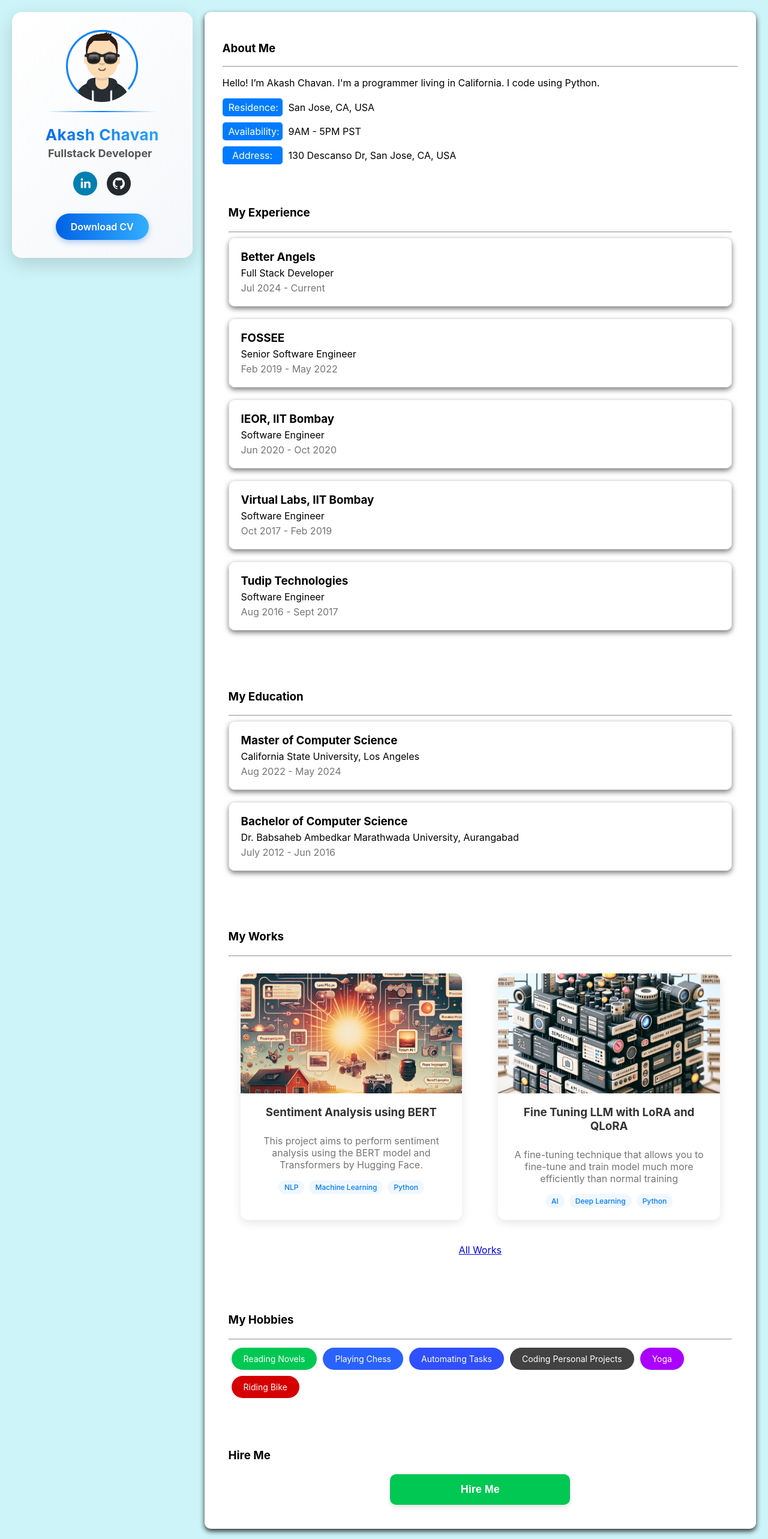
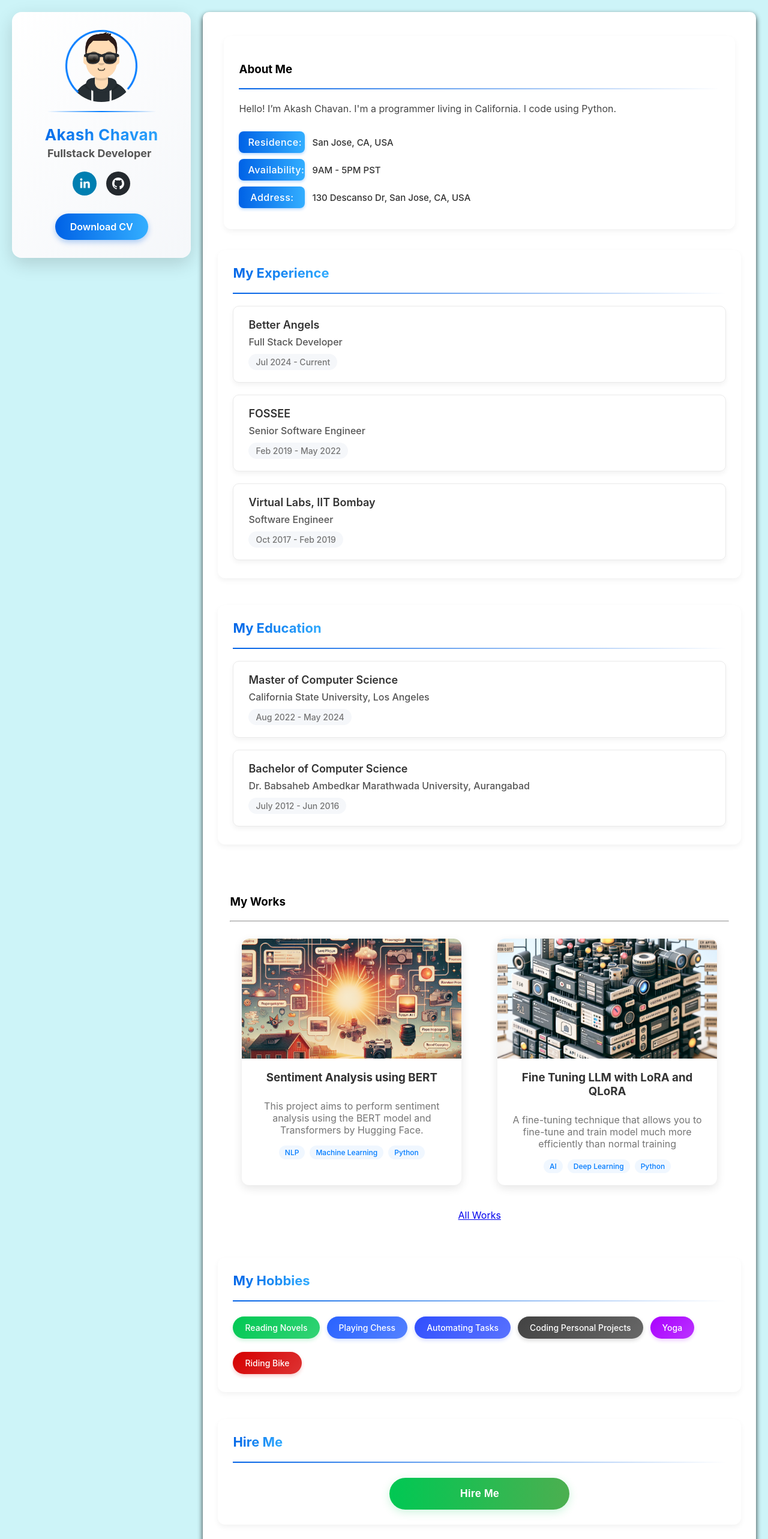
Before and after one commit to CruiseDevice/portfolio-v1, a React (Create React App) app: page / in a window 1280 px wide. Shown: the top 2566 px of the page at 60% size. Built offline with nearby package versions, Linux system fonts and the light colour scheme.

Commit message:
update ui

```diff
--- a/src/components/AboutMe.tsx
+++ b/src/components/AboutMe.tsx
@@ -2,39 +2,77 @@ import styled from "styled-components";
 
 const AboutSection = styled.div`
   margin: 10px;
+  background: white;
+  border-radius: 12px;
+  padding: 25px;
+  box-shadow: 0 4px 10px rgba(0, 0, 0, 0.05);
+  transition: transform 0.3s ease, box-shadow 0.3s ease;
+
+  &:hover {
+    transform: translateY(-3px);
+    box-shadow: 0 6px 15px rgba(0, 0, 0, 0.8);
+  }
+`;
+
+const Divider = styled.hr`
+  width: 100%;
+  margin: 20px 0;
+  border: none;
+  height: 2px;
+  background: linear-gradient(to right, #0062E6, transparent);
+`;
+
+const Bio = styled.p`
+  font-size: 16px;
+  line-height: 1.6;
+  color: #444;
+  margin-bottom: 25px;
 `;
 
 const Info = styled.div`
   display: flex;
   align-items: center;
-  gap: 10px;
-  margin-top: 10px;
+  gap: 12px;
+  margin-bottom: 10px;
+  transition: transform 0.2s ease;
 
+  &:hover {
+    transform: translateX(5px);
+  }
+`;
+
+const InfoValue = styled.div`
+  font-size: 15px;
+  color: #333;
+  font-weight: 500;
 `;
 
 const Label = styled.div`
-  background-color: #007BFF;
+  background: linear-gradient(to right, #0062E6, #33AEFF);
   color: white;
-  padding: 5px 10px;
-  border-radius: 5px;
-  width: 100px;
+  padding: 8px 15px;
+  border-radius: 8px;
+  width: 110px;
   text-align: center;
-  `;
+  font-weight: 500;
+  letter-spacing: 0.5px;
+  box-shadow: 0 2px 5px rgba(0, 123, 255, 0.3);
+`;
 
 function AboutMe () {
   return (
     <AboutSection>
       <h3>About Me</h3>
-      <hr />
-      <p>Hello! I’m Akash Chavan. I'm a programmer living in California. I code using Python.</p>
+      <Divider />
+      <Bio>Hello! I’m Akash Chavan. I'm a programmer living in California. I code using Python.</Bio>
       <Info>
-        <Label>Residence: </Label> <span>San Jose, CA, USA</span>
+        <Label>Residence: </Label> <InfoValue>San Jose, CA, USA</InfoValue>
       </Info>
       <Info>
-        <Label>Availability: </Label> <span>9AM - 5PM PST</span>
+        <Label>Availability: </Label> <InfoValue>9AM - 5PM PST</InfoValue>
       </Info>
       <Info>
-        <Label>Address: </Label> <span>130 Descanso Dr, San Jose, CA, USA</span>
+        <Label>Address: </Label> <InfoValue>130 Descanso Dr, San Jose, CA, USA</InfoValue>
       </Info>
     </AboutSection>
   );
--- a/src/components/Education.tsx
+++ b/src/components/Education.tsx
@@ -2,18 +2,58 @@ import styled from "styled-components";
 import EducationItem from "./EducationItem";
 
 const EducationWrapper = styled.div`
-  margin: 20px;
+  background: white;
+  border-radius: 12px;
+  padding: 25px;
+  margin-bottom: 20px;
+  box-shadow: 0 4px 10px rgba(0, 0, 0, 0.05);
+  transition: transform 0.3s ease, box-shadow 0.3s ease;
+
+  &:hover {
+    transform: translateY(-3px);
+    box-shadow: 0 6px 15px rgba(0, 0, 0, 0.08);
+  }
 `;
 
-const SectionTitle = styled.h3`
-  margin-botton: 20px;
+const SectionHeader = styled.div`
+  display: flex;
+  align-items: center;
+  margin-bottom: 20px;
 `;
 
-function Education () {
+const Title = styled.h3`
+  font-size: 22px;
+  font-weight: 700;
+  margin: 0;
+  background: linear-gradient(120deg, #0062E6, #33AEFF);
+  -webkit-background-clip: text;
+  -webkit-text-fill-color: transparent;
+  position: relative;
+`;
+
+const Divider = styled.hr`
+  width: 100%;
+  margin: 20px 0;
+  border: none;
+  height: 2px;
+  background: linear-gradient(to right, #0062E6, transparent);
+`;
+
+const EducationItems = styled.div`
+  display: flex;
+  flex-direction: column;
+  gap: 15px;
+  margin-top: 20px;
+`;
+
+function Education() {
   return (
     <EducationWrapper>
-      <SectionTitle>My Education</SectionTitle>
-      <hr />
+      <SectionHeader>
+        <Title>My Education</Title>
+      </SectionHeader>
+      <Divider />
+      <EducationItems>
         <EducationItem
           degree="Master of Computer Science"
           institution="California State University, Los Angeles"
@@ -24,8 +64,9 @@ function Education () {
           institution="Dr. Babsaheb Ambedkar Marathwada University, Aurangabad"
           duration="July 2012 - Jun 2016"
         />
+      </EducationItems>
     </EducationWrapper>
-  )
+  );
 }
 
 export default Education;
--- a/src/components/EducationItem.tsx
+++ b/src/components/EducationItem.tsx
@@ -1,36 +1,55 @@
-import React from "react";
 import styled from "styled-components";
 
 const EducationItemWrapper = styled.div`
-  border: 1px solid #e0e0e0;
+  border: 1px solid #eaeaea;
   border-radius: 10px;
-  padding: 20px;
-  margin-bottom: 20px;
-  box-shadow: 0 4px 8px rgba(0, 0, 0, 0.5);
+  padding: 20px 25px;
+  margin-bottom: 5px;
+  box-shadow: 0 4px 8px rgba(0, 0, 0, 0.05);
+  transition: transform 0.3s ease, box-shadow 0.3s ease;
+
+  &:hover {
+    transform: translateX(5px);
+    box-shadow: 0 6px 12px rgba(0, 0, 0, 0.08);
+    border-left: 3px solid #0062E6;
+  }
 `;
 
 const Degree = styled.h3`
-  margin: 0;
-  font-weight: bold;
+  margin: 0 0 8px 0;
+  font-weight: 600;
+  color: #333;
+  font-size: 18px;
 `;
 
 const Institution = styled.p`
-  margin: 5px 0;
+  margin: 5px 0 10px 0;
+  font-size: 16px;
+  color: #555;
+  font-weight: 500;
 `;
 
 const Duration = styled.p`
   margin: 0;
   color: #757575;
+  font-size: 14px;
+  display: inline-block;
+  background-color: #f5f7fa;
+  padding: 5px 12px;
+  border-radius: 20px;
+  font-weight: 500;
 `;
 
-function EducationItem ({degree, institution, duration}: {degree: string, institution: string; duration: string}) {
+function EducationItem({degree, institution, duration}: {
+  degree: string, institution: string, duration: string
+}) {
   return (
     <EducationItemWrapper>
       <Degree>{degree}</Degree>
       <Institution>{institution}</Institution>
       <Duration>{duration}</Duration>
     </EducationItemWrapper>
-  )
+  );
 }
 
 export default EducationItem;
--- a/src/components/Experience.tsx
+++ b/src/components/Experience.tsx
@@ -3,18 +3,58 @@ import styled from "styled-components";
 import ExperienceItem from "./ExperienceItem";
 
 const ExperienceWrapper = styled.div`
-  margin: 20px;
-`
+  background: white;
+  border-radius: 12px;
+  padding: 25px;
+  margin-bottom: 20px;
+  box-shadow: 0 4px 10px rgba(0, 0, 0, 0.05);
+  transition: transform 0.3s ease, box-shadow 0.3s ease;
 
-const SectionTitle = styled.h3`
+  &:hover {
+    transform: translateY(-3px);
+    box-shadow: 0 6px 15px rgba(0, 0, 0, 0.08);
+  }
+`;
+
+const SectionHeader = styled.div`
+  display: flex;
+  align-items: center;
   margin-bottom: 20px;
-`
+`;
 
-function Experience () {
+const Title = styled.h3`
+  font-size: 22px;
+  font-weight: 700;
+  margin: 0;
+  background: linear-gradient(120deg, #0062E6, #33AEFF);
+  -webkit-background-clip: text;
+  -webkit-text-fill-color: transparent;
+  position: relative;
+`;
+
+const Divider = styled.hr`
+  width: 100%;
+  margin: 20px 0;
+  border: none;
+  height: 2px;
+  background: linear-gradient(to right, #0062E6, transparent);
+`;
+
+const ExperienceItems = styled.div`
+  display: flex;
+  flex-direction: column;
+  gap: 15px;
+  margin-top: 20px;
+`;
+
+function Experience() {
   return (
     <ExperienceWrapper>
-      <SectionTitle>My Experience</SectionTitle>
-      <hr />
+      <SectionHeader>
+        <Title>My Experience</Title>
+      </SectionHeader>
+      <Divider />
+      <ExperienceItems>
         <ExperienceItem
           organization="Better Angels"
           designation="Full Stack Developer"
@@ -26,22 +66,13 @@ function Experience () {
           duration="Feb 2019 - May 2022"
         />
         <ExperienceItem
-        organization="IEOR, IIT Bombay"
-        designation="Software Engineer"
-        duration="Jun 2020 - Oct 2020"
-      />
-      <ExperienceItem
           organization="Virtual Labs, IIT Bombay"
           designation="Software Engineer"
           duration="Oct 2017 - Feb 2019"
         />
-      <ExperienceItem
-        organization="Tudip Technologies"
-        designation="Software Engineer"
-        duration="Aug 2016 - Sept 2017"
-      />
+      </ExperienceItems>
     </ExperienceWrapper>
-  )
+  );
 }
 
 export default Experience;
--- a/src/components/ExperienceItem.tsx
+++ b/src/components/ExperienceItem.tsx
@@ -2,29 +2,64 @@ import React from "react";
 import styled from "styled-components";
 
 const ExperienceItemWrapper = styled.div`
-  border: 1px solid #e0e0e0;
+  border: 1px solid #eaeaea;
   border-radius: 10px;
-  padding: 20px;
-  margin-bottom: 20px;
-  box-shadow: 0 4px 8px rgba(0, 0, 0, 0.5);
+  padding: 20px 25px;
+  margin-bottom: 5px;
+  box-shadow: 0 4px 8px rgba(0, 0, 0, 0.05);
+  transition: all 0.3s ease;
+  position: relative;
+  overflow: hidden;
+
+  &:before {
+    content: '';
+    position: absolute;
+    left: 0;
+    top: 0;
+    height: 100%;
+    width: 4px;
+    background: linear-gradient(to bottom, #0062E6, #33AEFF);
+    opacity: 0;
+    transition: opacity 0.3s ease;
+  }
+
+  &:hover {
+    transform: translateX(5px);
+    box-shadow: 0 6px 12px rgba(0, 0, 0, 0.08);
+
+    &:before {
+      opacity: 1;
+    }
+  }
 `;
 
 const Organization = styled.h3`
-  margin: 0;
-  font-weight: bold;
+  margin: 0 0 8px 0;
+  font-weight: 600;
+  color: #333;
+  font-size: 18px;
 `;
 
 const Designation = styled.p`
-  margin: 5px 0;
+  margin: 5px 0 10px 0;
+  font-size: 16px;
+  color: #555;
+  font-weight: 500;
 `;
 
 const Duration = styled.p`
   margin: 0;
   color: #757575;
+  font-size: 14px;
+  display: inline-block;
+  background-color: #f5f7fa;
+  padding: 5px 12px;
+  border-radius: 20px;
+  font-weight: 500;
 `;
 
-function ExperienceItem ({organization, designation, duration}: {
-  organization: string; designation: string; duration: string
+function ExperienceItem({organization, designation, duration}: {
+  organization: string, designation: string, duration: string
 }) {
   return (
     <ExperienceItemWrapper>
@@ -32,7 +67,7 @@ function ExperienceItem ({organization, designation, duration}: {
       <Designation>{designation}</Designation>
       <Duration>{duration}</Duration>
     </ExperienceItemWrapper>
-  )
+  );
 }
 
 export default ExperienceItem;
--- a/src/components/HireMe.tsx
+++ b/src/components/HireMe.tsx
@@ -1,41 +1,98 @@
 import styled from 'styled-components';
 
 const HireMeWrapper = styled.div`
-  margin: 20px;
+  background: white;
+  border-radius: 12px;
+  padding: 25px;
+  margin-bottom: 20px;
+  box-shadow: 0 4px 10px rgba(0, 0, 0, 0.05);
+  transition: transform 0.3s ease, box-shadow 0.3s ease;
+
+  &:hover {
+    transform: translateY(-3px);
+    box-shadow: 0 6px 15px rgba(0, 0, 0, 0.08);
+  }
 `;
 
-const SectionTitle = styled.h3`
+const SectionHeader = styled.div`
+  display: flex;
+  align-items: center;
   margin-bottom: 20px;
+`;
+
+const Title = styled.h3`
+  font-size: 22px;
+  font-weight: 700;
+  margin: 0;
+  background: linear-gradient(120deg, #0062E6, #33AEFF);
+  -webkit-background-clip: text;
+  -webkit-text-fill-color: transparent;
+  position: relative;
+`;
+
+const Divider = styled.hr`
+  width: 100%;
+  margin: 20px 0;
+  border: none;
+  height: 2px;
+  background: linear-gradient(to right, #0062E6, transparent);
 `;
 
 const ButtonContainer = styled.div`
   display: flex;
   justify-content: center;
+  margin-top: 25px;
 `;
 
 const HireMeButton = styled.button`
-  background-color: #00C853;
+  background: linear-gradient(to right, #00C853, #4CAF50);
   color: white;
   border: none;
-  padding: 15px 30px;
-  border-radius: 10px;
+  padding: 16px 40px;
+  border-radius: 50px;
   font-size: 18px;
-  font-weight: bold;
+  font-weight: 600;
   cursor: pointer;
-  box-shadow: 0 4px 8px rgba(0, 0, 0, 0.1);
-  transition: background-color 0.3s;
+  box-shadow: 0 4px 15px rgba(0, 200, 83, 0.2);
+  transition: all 0.3s ease;
   width: 100%;
   max-width: 300px;
+  position: relative;
+  overflow: hidden;
 
   &:hover {
-    background-color: #00a743;
+    transform: translateY(-3px);
+    box-shadow: 0 8px 20px rgba(0, 200, 83, 0.4);
+  }
+
+  &:active {
+    transform: translateY(1px);
+  }
+
+  &:before {
+    content: '';
+    position: absolute;
+    top: 0;
+    left: 0;
+    width: 100%;
+    height: 100%;
+    background: linear-gradient(45deg, rgba(255,255,255,0.1), rgba(255,255,255,0.2));
+    transform: translateX(-100%);
+    transition: transform 0.6s;
+  }
+
+  &:hover:before {
+    transform: translateX(100%);
   }
 `;
 
 const HireMe = () => {
   return (
     <HireMeWrapper>
-      <SectionTitle>Hire Me</SectionTitle>
+      <SectionHeader>
+        <Title>Hire Me</Title>
+      </SectionHeader>
+      <Divider />
       <ButtonContainer>
         <HireMeButton>Hire Me</HireMeButton>
       </ButtonContainer>
--- a/src/components/Hobbies.tsx
+++ b/src/components/Hobbies.tsx
@@ -2,23 +2,57 @@ import styled from "styled-components";
 import HobbyTag from "./HobbyTag";
 
 const HobbiesWrapper = styled.div`
-  margin: 20px;
+  background: white;
+  border-radius: 12px;
+  padding: 25px;
+  margin-bottom: 20px;
+  box-shadow: 0 4px 10px rgba(0, 0, 0, 0.05);
+  transition: transform 0.3s ease, box-shadow 0.3s ease;
+
+  &:hover {
+    transform: translateY(-3px);
+    box-shadow: 0 6px 15px rgba(0, 0, 0, 0.08);
+  }
 `;
 
-const SectionTitle = styled.h3`
+const SectionHeader = styled.div`
+  display: flex;
+  align-items: center;
   margin-bottom: 20px;
+`;
+
+const Title = styled.h3`
+  font-size: 22px;
+  font-weight: 700;
+  margin: 0;
+  background: linear-gradient(120deg, #0062E6, #33AEFF);
+  -webkit-background-clip: text;
+  -webkit-text-fill-color: transparent;
+  position: relative;
+`;
+
+const Divider = styled.hr`
+  width: 100%;
+  margin: 20px 0;
+  border: none;
+  height: 2px;
+  background: linear-gradient(to right, #0062E6, transparent);
 `;
 
 const TagsContainer = styled.div`
   display: flex;
   flex-wrap: wrap;
+  gap: 12px;
+  margin-top: 20px;
 `;
 
-function Hobbies () {
+function Hobbies() {
   return (
     <HobbiesWrapper>
-      <SectionTitle>My Hobbies</SectionTitle>
-      <hr />
+      <SectionHeader>
+        <Title>My Hobbies</Title>
+      </SectionHeader>
+      <Divider />
       <TagsContainer>
         <HobbyTag text="Reading Novels" color="#00C853" />
         <HobbyTag text="Playing Chess" color="#2962FF" />
@@ -28,7 +62,7 @@ function Hobbies () {
         <HobbyTag text="Riding Bike" color="#D50000" />
       </TagsContainer>
     </HobbiesWrapper>
-  )
+  );
 }
 
 export default Hobbies;
--- a/src/components/HobbyTag.tsx
+++ b/src/components/HobbyTag.tsx
@@ -2,12 +2,22 @@ import styled from 'styled-components';
 
 const Tag = styled.span<{ color: string }>`
   display: inline-block;
-  background-color: ${props => props.color};
+  background: ${props => `linear-gradient(135deg, ${props.color}, ${props.color}CC)`};
   color: white;
   padding: 10px 20px;
-  border-radius: 20px;
-  margin: 5px;
+  border-radius: 50px;
+  margin: 5px 0;
   font-size: 14px;
+  font-weight: 500;
+  box-shadow: 0 3px 6px ${props => `${props.color}33`};
+  transition: all 0.3s ease;
+  cursor: default;
+  user-select: none;
+
+  &:hover {
+    transform: translateY(-3px) scale(1.05);
+    box-shadow: 0 5px 10px ${props => `${props.color}66`};
+  }
 `;
 
 const HobbyTag = ({ text, color }: { text: string; color: string }) => {
--- a/src/components/MainContent.tsx
+++ b/src/components/MainContent.tsx
@@ -1,3 +1,4 @@
+import styled from 'styled-components';
 import AboutMe from './AboutMe';
 import Education from './Education';
 import Experience from './Experience';
@@ -5,18 +6,50 @@ import Works from './Works';
 import Hobbies from './Hobbies';
 import HireMe from './HireMe';
 
+const ContentContainer = styled.div`
+  display: flex;
+  flex-direction: column;
+  gap: 25px;
+  padding: 10px 5px;
+  width: 100%;
+
+  /* Add a subtle animation for content sections as they come into view */
+  & > * {
+    opacity: 0;
+    animation: fadeIn 0.5s ease-in-out forwards;
+  }
+
+  @keyframes fadeIn {
+    from {
+      opacity: 0;
+      transform: translateY(10px);
+    }
+    to {
+      opacity: 1;
+      transform: translateY(0);
+    }
+  }
+
+  /* Add sequential delay to each section */
+  & > *:nth-child(1) { animation-delay: 0.1s; }
+  & > *:nth-child(2) { animation-delay: 0.2s; }
+  & > *:nth-child(3) { animation-delay: 0.3s; }
+  & > *:nth-child(4) { animation-delay: 0.4s; }
+  & > *:nth-child(5) { animation-delay: 0.5s; }
+  & > *:nth-child(6) { animation-delay: 0.6s; }
+`;
 
 const MainContent = () => {
   return (
-    <>
+    <ContentContainer>
       <AboutMe />
       <Experience />
-      <Education/>
+      <Education />
       <Works />
       <Hobbies />
       <HireMe />
-    </>
-  )
-}
+    </ContentContainer>
+  );
+};
 
-export default MainContent
+export default MainContent;
```
Lines whose indentation alone changed are shown as unchanged.
